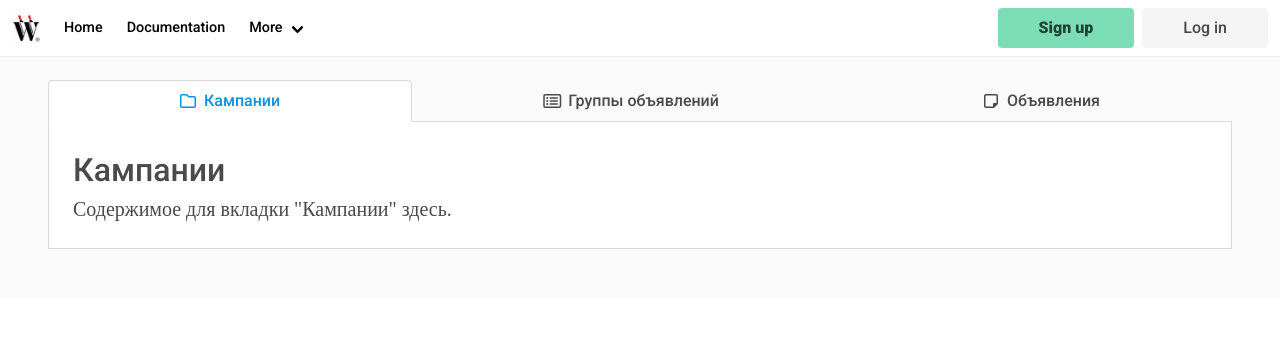
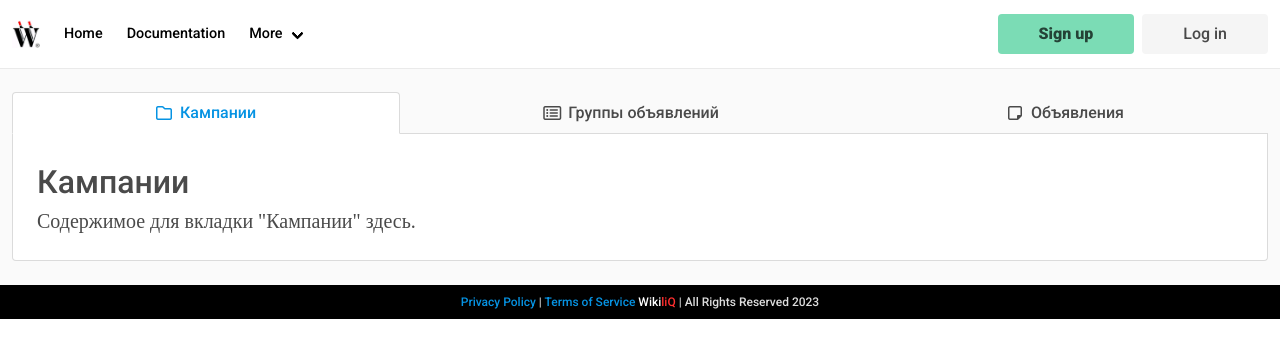
Before and after one commit to VladimirPopkovDeveloper/wikiliq-adsmanager, a website: page index.html in a window 1280 px wide. Drawn offline with Linux system fonts and the light colour scheme.

Commit message:
Add some styles

```diff
--- a/index.html
+++ b/index.html
@@ -38,6 +38,7 @@
     <meta name="theme-color" content="#ffffff" />
   </head>
   <body>
+    <div class="wrapper">
     <nav
       id="top-navbar"
       class="navbar is-fixed-top"
@@ -137,6 +138,20 @@
         </div>
       </div>
     </section>
+    <footer class="footer">
+      <div class="content is-size-7 has-text-centered has-text-weight-normal">
+        <a href="https://wikiliq.org/us-privacy-policy/">Privacy Policy</a> |
+        <a href="https://wikiliq.org/terms-us/">Terms of Service</a>
+        <span
+          ><a href="https://wikiliq.org"
+            ><span class="has-text-white">Wiki</span
+            ><span class="has-text-danger">liQ</span></a
+          ></span
+        >
+        <span> | All Rights Reserved 2023</span>
+      </div>
+    </footer>
+    <!-- Scripts -->
     <script src="js/scripts.js"></script>
   </body>
 </html>
--- a/sass/styles.sass
+++ b/sass/styles.sass
@@ -9,20 +9,22 @@ $liq-blue: #0693e3
 $liq-purple: #9b51e0
 $liq-orange: #ff6900
 // Redeclaring
+$section-padding-desktop: 1.5rem .75rem
 $navbar-item-color: #000
 $navbar-item-hover-color: #000
 $navbar-item-active-color: #000
 $navbar-item-hover-background-color: none
 $navbar-item-active-background-color: none
 $navbar-dropdown-arrow: #000
-$navbar-height: 2rem
+$navbar-dropdown-item-hover-color: $liq-red
+$navbar-dropdown-item-hover-background-color: none
+$navbar-height: 4.25rem
 $hr-height: 1px
 $hr-margin: 0
 $button-padding-horizontal: 2.5em
-$footer-background-color: #222
+$footer-background-color: #000
 $footer-color: #ddd
-$footer-padding: 1rem
-
+$footer-padding: .5rem
 $success: $liq-green
 $primary: $liq-teal
 $warning: $liq-yellow
@@ -78,6 +80,11 @@ p
 		margin-bottom: 0
 a
 	+transition
+// Sections
+.footer a
+	color: $liq-blue
+	&:hover
+		color: $liq-red
 // Components
 .tabs:not(:last-child)
 	margin-bottom: 0
@@ -85,6 +92,7 @@ a
 	background-color: $white
 	border: 1px solid $tabs-border-bottom-color
 	border-top: none
+	border-radius: 0 0 $tabs-boxed-link-radius $tabs-boxed-link-radius
 	padding: 1.5rem
 .tab-content-box
 	display: none
@@ -101,7 +109,7 @@ a
 		position: absolute
 		height: 2px
 		width: 0
-		bottom: .5rem
+		bottom: 1.25rem
 		left: 50%
 		background-color: $liq-red
 		transform: translateX(-50%)
```
Also changed, not shown: css/styles.min.css.
